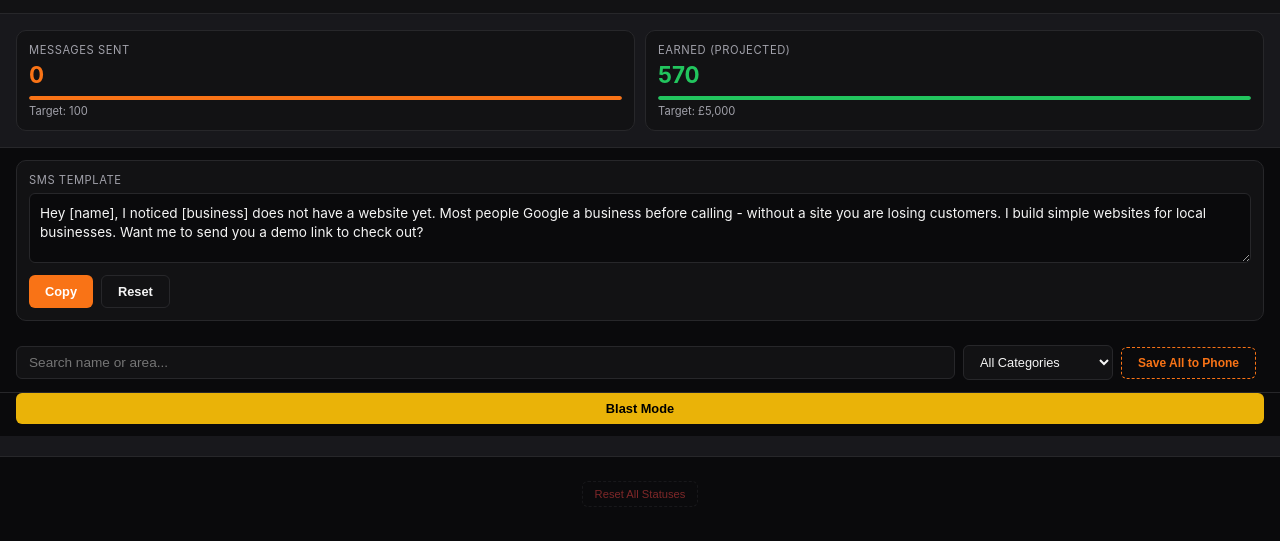
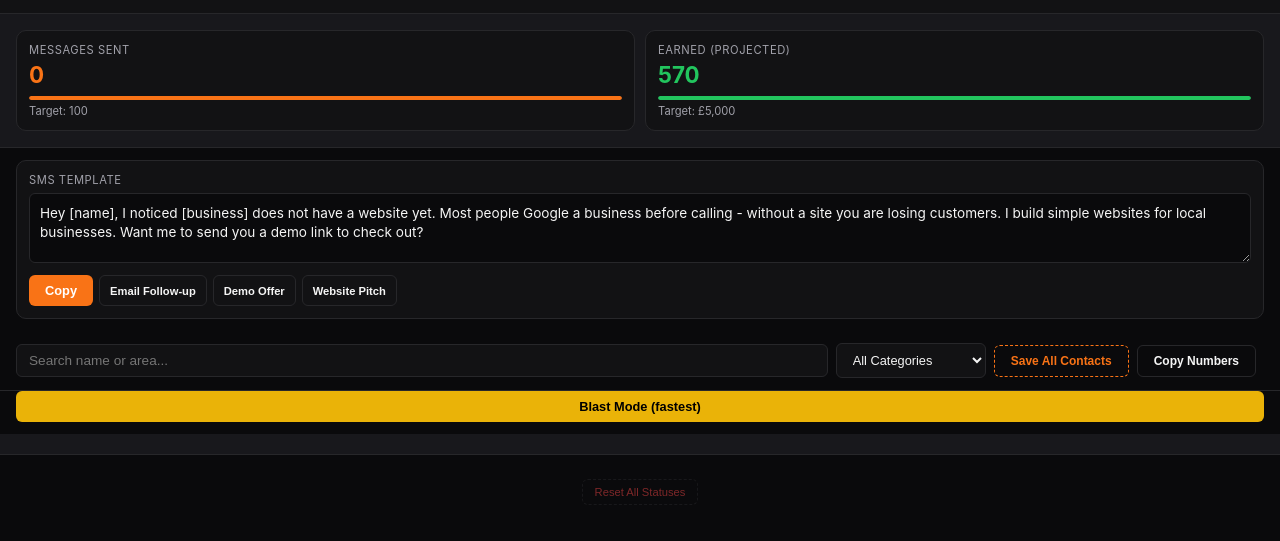
Before and after one commit to Senruk/msk-lead-machine, a plain HTML site: page index.html in a window 1280 px wide. Shown: the part 63-604 px from the top of the page. Drawn offline with Linux system fonts and the light colour scheme.

Commit message:
Add email follow-up template + Copy All Numbers
- 3 message templates: Website Pitch, Email Follow-up, Demo Offer
- Copy All Numbers button (copies filtered leads as text)
- Blast Mode improvements

Co-Authored-By: Claude Sonnet 4.6 <noreply@anthropic.com>

```diff
--- a/index.html
+++ b/index.html
@@ -88,9 +88,11 @@ body{font-family:-apple-system,BlinkMacSystemFont,"Segoe UI",sans-serif;backgrou
 <div class="template-box">
     <div class="label">SMS Template</div>
     <textarea id="msgTemplate">Hey [name], I noticed [business] does not have a website yet. Most people Google a business before calling - without a site you are losing customers. I build simple websites for local businesses. Want me to send you a demo link to check out?</textarea>
-    <div class="template-actions">
+    <div class="template-actions" style="display:flex;gap:6px;flex-wrap:wrap;margin-top:8px">
         <button class="btn btn-coral" onclick="copyTemplate()">Copy</button>
-        <button class="btn btn-outline" onclick="resetTemplate()">Reset</button>
+        <button class="btn btn-outline" style="font-size:0.7rem;padding:6px 10px" onclick="setTemplate2()">Email Follow-up</button>
+        <button class="btn btn-outline" style="font-size:0.7rem;padding:6px 10px" onclick="setTemplate3()">Demo Offer</button>
+        <button class="btn btn-outline" style="font-size:0.7rem;padding:6px 10px" onclick="resetTemplate()">Website Pitch</button>
     </div>
 </div>
 <div class="filters">
@@ -179,11 +181,12 @@ body{font-family:-apple-system,BlinkMacSystemFont,"Segoe UI",sans-serif;backgrou
 <option value="yoga studio">Yoga Studio (5)</option>
 
     </select>
-    <button class="btn btn-export" onclick="saveAllLeads()">Save All to Phone</button>
+    <button class="btn btn-export" onclick="saveAllLeads()">Save All Contacts</button>
+    <button class="btn btn-outline" style="font-size:0.75rem" onclick="copyAllNums()">Copy Numbers</button>
     <div class="count" id="filterCount"></div>
 </div>
 <div class="filters" style="border-bottom: none; padding-top: 0;">
-    <button class="btn btn-blast" id="blastBtn" onclick="toggleBlast()" style="flex:1">Blast Mode</button>
+    <button class="btn btn-blast" id="blastBtn" onclick="toggleBlast()" style="flex:1">Blast Mode (fastest)</button>
 </div>
 <div class="stats-bar" id="statsBar"></div>
 <div class="lead-list" id="leadList"></div>
@@ -200,6 +203,8 @@ function getStatus(n) { return statusMap[n] || 'pending'; }
 function setStatus(n, s) { statusMap[n] = s; localStorage.setItem('mskStatus', JSON.stringify(statusMap)); renderStats(); }
 function copyTemplate() { var ta = document.getElementById('msgTemplate'); ta.select(); document.execCommand('copy'); showToast('Template copied!'); }
 function resetTemplate() { document.getElementById('msgTemplate').value = "Hey [name], I noticed [business] does not have a website yet. Most people Google a business before calling - without a site you are losing customers. I build simple websites for local businesses. Want me to send you a demo link to check out?"; }
+function setTemplate2() { document.getElementById('msgTemplate').value = "Hey [name], I sent you an email a few days ago about a website for [business] - did you have any time to take a look at it?"; }
+function setTemplate3() { document.getElementById('msgTemplate').value = "Hi [name], quick one - I built a demo website for [business]. Most of your competitors have one and youre losing Google leads without it. Can I send you the link?"; }
 function personalizeMsg(name) {
     var msg = document.getElementById('msgTemplate').value;
     msg = msg.replace(/\[name\]/g, name.split(' ')[0]);
@@ -210,6 +215,12 @@ function smsLead(name, phone) { window.location.href = 'sms:' + phone + '?body='
 function callLead(name, phone) { window.location.href = 'tel:' + phone; }
 function copyMsg(name) { navigator.clipboard.writeText(personalizeMsg(name)).then(function(){showToast('Copied!');}); }
 function changeStatus(name, el) { setStatus(name, el.value); renderLeads(); }
+function copyAllNums() {
+    var cat = document.getElementById('catFilter').value;
+    var filtered = LEADS.filter(function(l) { if (cat && l.c !== cat) return false; return true; });
+    var text = filtered.map(function(l){ return l.n + ': ' + l.p; }).join('\n');
+    navigator.clipboard.writeText(text).then(function(){ showToast('Copied ' + filtered.length + ' numbers!'); });
+}
 function showToast(msg) { var t = document.getElementById('toast'); t.textContent = msg; t.classList.add('show'); setTimeout(function(){t.classList.remove('show');}, 2000); }
 function renderStats() {
     var sent=0, replied=0, interested=0, meeting=0, no=0;
```
